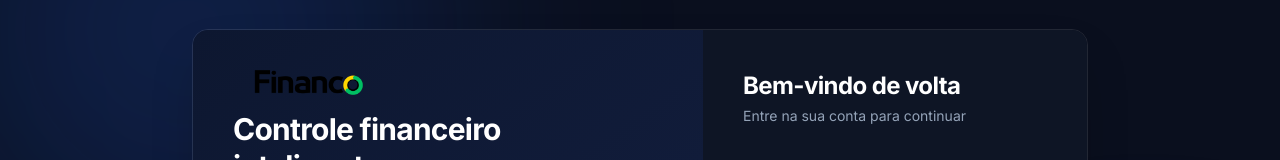
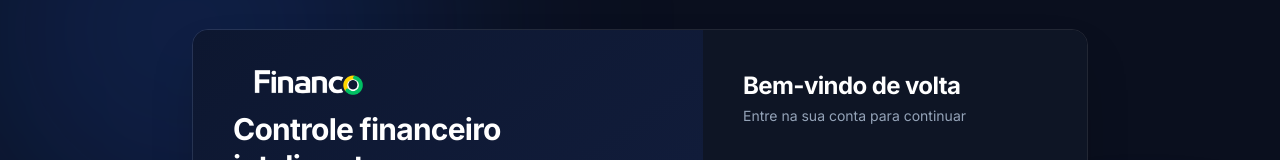
Before and after one commit to Salomdesenvolvimentos/Financo, a Next.js app: page / in a window 1280 px wide. Shown: the part 140-300 px from the top of the page. Built offline with nearby package versions, Linux system fonts and the light colour scheme; no server answers.

Commit message:
fix: tela de login usa Financo_branco.png

```diff
--- a/src/app/page.tsx
+++ b/src/app/page.tsx
@@ -16,7 +16,7 @@ import { useAuth } from '@/hooks/use-auth';
 import { useToast } from '@/hooks/use-toast';
 import { Loader2, TrendingUp, Bot, FileUp, Wifi, MailCheck } from 'lucide-react';
 import Image from 'next/image';
-import logoPreto from '@/Financo_preto.png';
+import logoBranco from '@/Financo_branco.png';
 import { EmailConfirmationBanner } from '@/components/email-confirmation-banner';
 
 const FEATURES = [
@@ -91,7 +91,7 @@ export default function LoginPage() {
 
           {/* Logo */}
           <div>
-            <Image src={logoPreto} alt="Financo" width={150} height={48} className="object-contain" priority />
+            <Image src={logoBranco} alt="Financo" width={150} height={48} className="object-contain" priority />
           </div>
 
           {/* Texto central */}
@@ -122,7 +122,7 @@ export default function LoginPage() {
 
           {/* Logo mobile */}
           <div className="lg:hidden mb-8 flex justify-center">
-            <Image src={logoPreto} alt="Financo" width={120} height={38} className="object-contain" priority />
+            <Image src={logoBranco} alt="Financo" width={120} height={38} className="object-contain" priority />
           </div>
 
           <div className="space-y-1 mb-8">
```
